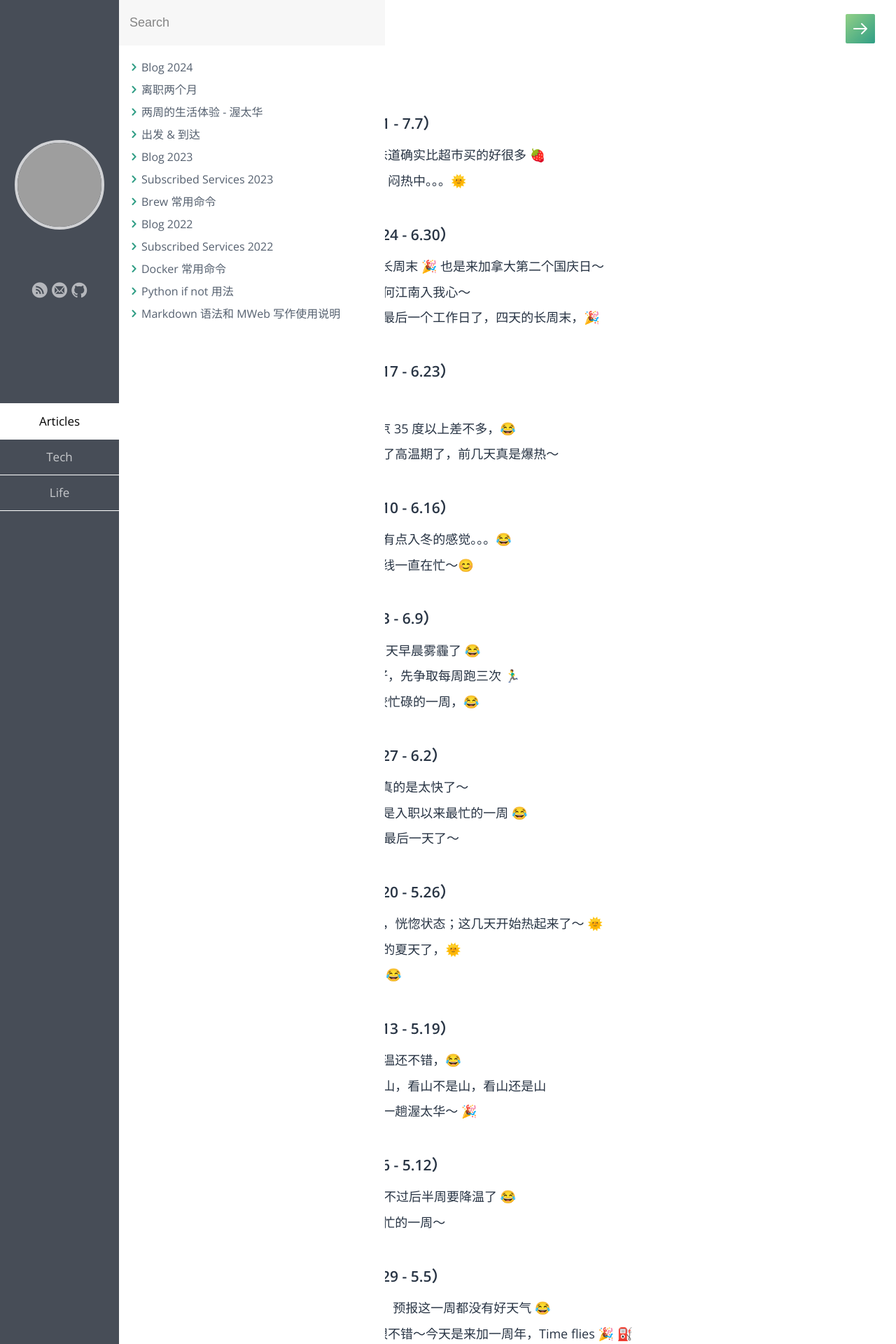
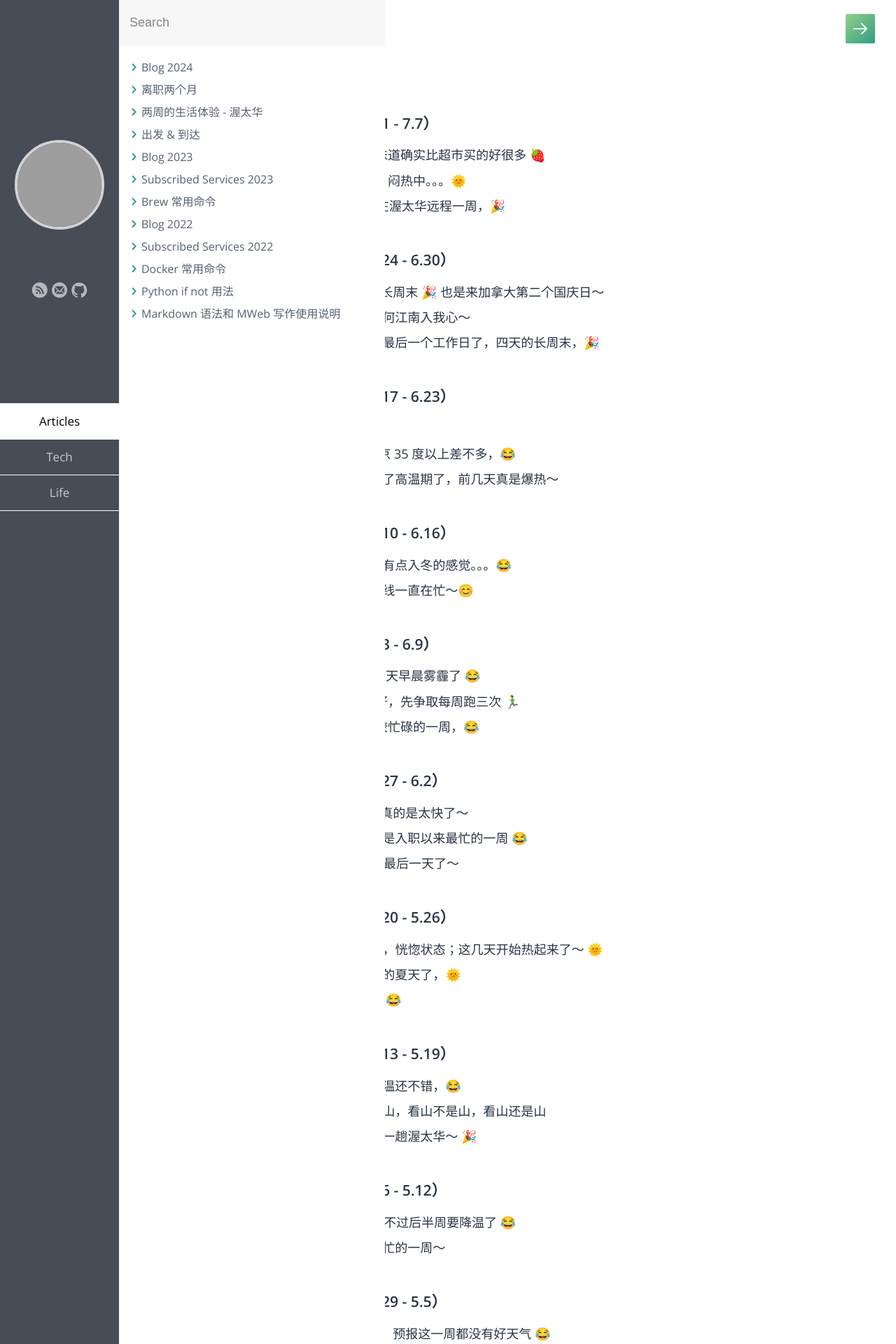
Before and after one commit to samxupeiran/samxupeiran.github.io, a Jekyll site: the page built from _posts/life/2024-01-02-my-blog.md, in a window 1280 px wide. Shown: the top 1920 px of the page at 70% size. Built offline with Jekyll 4.4.1, drawn with Linux system fonts in a browser that asks for light colours; some web fonts are replaced; some of the changed text lies outside the part shown; grey boxes are pictures that could not be loaded.

Commit message:
feat: add weekly blog 7/5

```diff
--- a/_posts/life/2024-01-02-my-blog.md
+++ b/_posts/life/2024-01-02-my-blog.md
@@ -9,6 +9,7 @@ tags: Blog
 - ### 2024 年 7 月 第 1 周（7.1 - 7.7）
      - 7.2 长周末去摘了草莓，味道确实比超市买的好很多 🍓
      - 7.4 这两天又开始高温了，闷热中。。。🌞
+     - 7.5 从 8 月开始每月可以在渥太华远程一周，🎉
 
 - ### 2024 年 6 月 第 5 周（6.24 - 6.30）
      - 6.24 6 月最后一周，期待长周末 🎉 也是来加拿大第二个国庆日～
```
